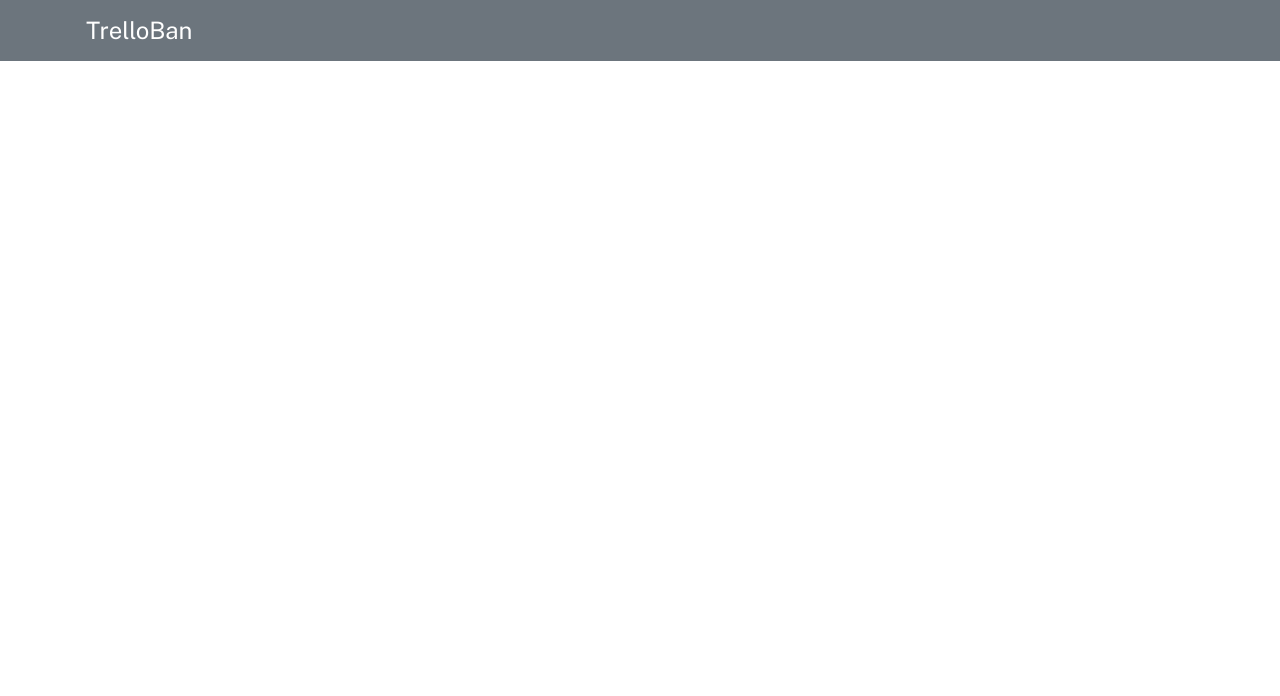
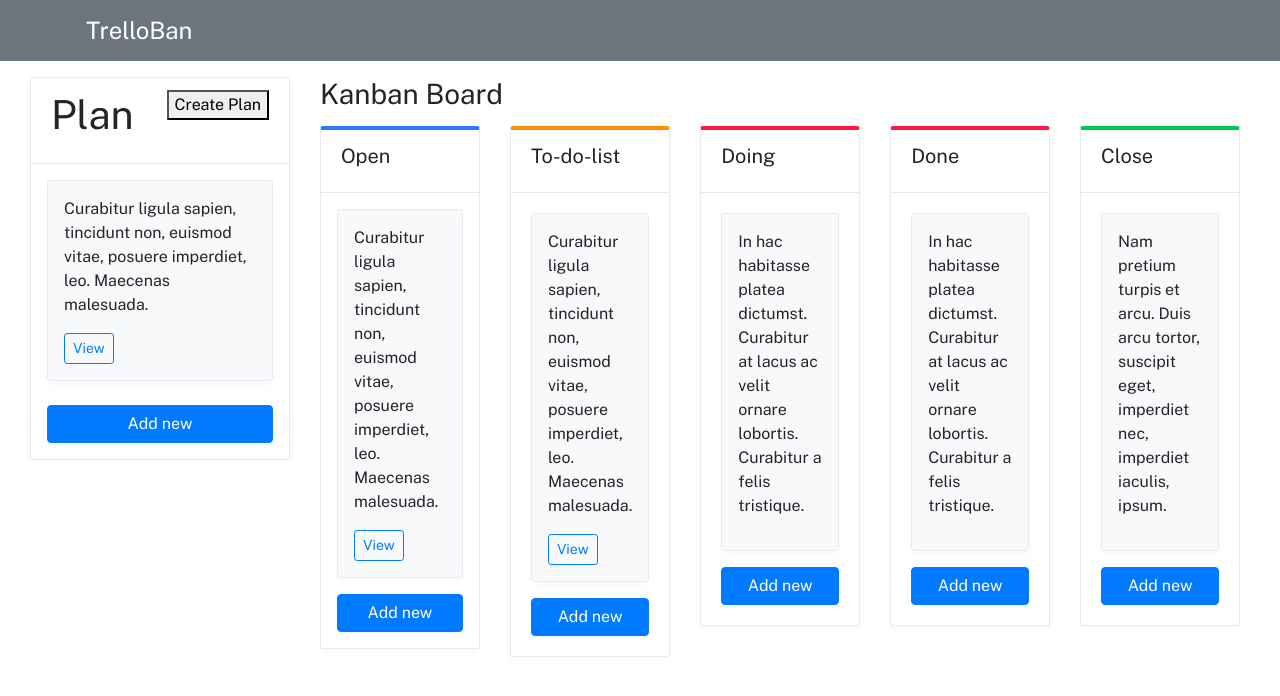
Before and after one commit to melvilleng/Assignment_1_User_Management_System, a React app in the folder client/: page /application/1 in a window 1280 px wide. Before the commit this address had no page. Built offline with nearby package versions, Linux system fonts and the light colour scheme.

Commit message:
create plan

```diff
--- a/client/src/App.css
+++ b/client/src/App.css
@@ -273,7 +273,7 @@ textarea.tall-textarea {
   text-align: center;
 }
 
-.card {
+.card-app {
   position: relative;
   width: 280px;
   min-height: 250px;
@@ -282,8 +282,93 @@ textarea.tall-textarea {
   transition: 1s ease;
   /* horizontal length, vertical length, Blur radius, spread, color */
   box-shadow: 2px 2px 6px 0px rgba(0, 0, 0, 0.5);
+  background-color: white;
 }
 
-.card:hover {
+.card-app:hover {
   transform: scale(1.1);
 }
+
+.card {
+  position: relative;
+  display: -ms-flexbox;
+  display: flex;
+  -ms-flex-direction: column;
+  flex-direction: column;
+  min-width: 0;
+  word-wrap: break-word;
+  background-color: #fff;
+  background-clip: border-box;
+  border: 1px solid #e5e9f2;
+  border-radius: 0.2rem;
+}
+
+.card-header:first-child {
+  border-radius: calc(0.2rem - 1px) calc(0.2rem - 1px) 0 0;
+}
+
+.card-header {
+  border-bottom-width: 1px;
+}
+
+.card {
+  margin-bottom: 1.5rem;
+  box-shadow: 0 0.25rem 0.5rem rgba(0, 0, 0, 0.025);
+}
+
+.card-header {
+  padding: 0.75rem 1.25rem;
+  margin-bottom: 0;
+  color: inherit;
+  background-color: #fff;
+  border-bottom: 1px solid #e5e9f2;
+}
+
+.card-border-primary {
+  border-top: 4px solid #2979ff;
+}
+
+.card-border-secondary {
+  border-top: 4px solid #efefef;
+}
+
+.card-border-success {
+  border-top: 4px solid #00c853;
+}
+
+.card-border-info {
+  border-top: 4px solid #3d5afe;
+}
+
+.card-border-warning {
+  border-top: 4px solid #ff9100;
+}
+
+.card-border-danger {
+  border-top: 4px solid #ff1744;
+}
+
+.card-border-light {
+  border-top: 4px solid #f8f9fa;
+}
+
+.card-border-dark {
+  border-top: 4px solid #6c757d;
+}
+
+.card-header {
+  border-bottom-width: 1px;
+}
+
+.card-title {
+  font-weight: 500;
+  margin-top: 0.1rem;
+}
+
+.flex-container {
+  display: flex;
+}
+
+.testcontainer {
+  max-width: 920px;
+}
--- /dev/null
+++ b/client/src/components/CreatePlan.js
@@ -0,0 +1,99 @@
+import React, { useState } from "react";
+import axios from "axios";
+import { useParams } from "react-router-dom";
+
+function CreatePlan() {
+  const current = new Date();
+  const date = `${current.getFullYear()}/${
+    current.getMonth() + 1
+  }/${current.getDate()}`;
+  const [plan_mvp_name, setPlanmvpname] = useState("");
+  const [startdate, setStartdate] = useState(date);
+  const [enddate, setEnddate] = useState(date);
+  const plan_app_Acronym = useParams();
+  console.log(plan_app_Acronym.appname);
+
+  const createNewPlan = () => {
+    axios
+      .post("/create_plan", {
+        plan_mvp_name: plan_mvp_name,
+        plan_start_date: startdate,
+        plan_end_date: enddate,
+        plan_app_Acronym: plan_app_Acronym.appname,
+      })
+      .then(() => {
+        console.log("success");
+        alert("success");
+      });
+  };
+  return (
+    <div>
+      <div id="create-application" className="container py-md-5">
+        <div className="row align-items-center">
+          <form>
+            <div className="form-group">
+              <label htmlFor="app-name-register" className="text-muted mb-1">
+                <small>Plan MVP Name</small>
+              </label>
+              <input
+                id="create-application-name"
+                className="form-control"
+                type="text"
+                placeholder="Enter the App Name"
+                onChange={(event) => {
+                  setPlanmvpname(event.target.value);
+                }}
+              />
+            </div>
+
+            <div className="form-group">
+              <label htmlFor="startdate" className="text-muted mb-1">
+                <small>Start Date</small>
+              </label>
+              <input
+                id="start-date"
+                className="form-control"
+                type="date"
+                placeholder="Start Date"
+                defaultValue={date}
+                onChange={(event) => {
+                  setStartdate(event.target.value);
+                }}
+              />
+            </div>
+
+            <div className="form-group">
+              <label htmlFor="enddate" className="text-muted mb-1">
+                <small>End Date</small>
+              </label>
+              <input
+                id="end-date"
+                className="form-control"
+                type="date"
+                placeholder="End Date"
+                defaultValue={date}
+                onChange={(event) => {
+                  setEnddate(event.target.value);
+                }}
+              />
+            </div>
+
+            <button
+              onClick={createNewPlan}
+              className="py-3 mt-4 btn btn-lg btn-success btn-block"
+            >
+              Create New Application
+            </button>
+          </form>
+        </div>
+      </div>
+      <div>
+        {/* <button className="button" onClick={}>
+          Back
+        </button> */}
+      </div>
+    </div>
+  );
+}
+
+export default CreatePlan;
--- /dev/null
+++ b/client/src/components/Kaabanboard.js
@@ -0,0 +1,163 @@
+import React from "react";
+import { Link, useParams } from "react-router-dom";
+
+function Kaabanboard() {
+  //   const current = new Date();
+  //   const date = `${current.getFullYear()}/${
+  //     current.getMonth() + 1
+  //   }/${current.getDate()}`;
+  const app_acronym = useParams();
+
+  return (
+    <main class="flex-container">
+      <div class="leftcontainer col-3">
+        <div class="col">
+          <div class="card">
+            <div class="card-header">
+              <div class="card-actions float-right">
+                <Link to={`/create-plan/${app_acronym.appname}`}>
+                  <button>Create Plan</button>
+                </Link>
+              </div>
+              <h1 class="card-title">Plan</h1>
+            </div>
+            <div class="card-body p-3">
+              <div class="card bg-light">
+                <div class="card-body p-3">
+                  <p>
+                    Curabitur ligula sapien, tincidunt non, euismod vitae,
+                    posuere imperdiet, leo. Maecenas malesuada.
+                  </p>
+
+                  <button class="btn btn-outline-primary btn-sm">View</button>
+                </div>
+              </div>
+
+              <button class="btn btn-primary btn-block">Add new</button>
+            </div>
+          </div>
+        </div>
+      </div>
+      <div class="testcontainer">
+        <div class="rightcontainer p-0">
+          <h1 class="h3 mb-3">Kanban Board</h1>
+          <div class="row">
+            <div class="col">
+              <div class="card card-border-primary">
+                <div class="card-header">
+                  <div class="card-actions float-right"></div>
+                  <h5 class="card-title">Open</h5>
+                </div>
+                <div class="card-body p-3">
+                  <div class="card mb-3 bg-light">
+                    <div class="card-body p-3">
+                      <p>
+                        Curabitur ligula sapien, tincidunt non, euismod vitae,
+                        posuere imperdiet, leo. Maecenas malesuada.
+                      </p>
+
+                      <button class="btn btn-outline-primary btn-sm">
+                        View
+                      </button>
+                    </div>
+                  </div>
+
+                  <button class="btn btn-primary btn-block">Add new</button>
+                </div>
+              </div>
+            </div>
+            <div class="col">
+              <div class="card card-border-warning">
+                <div class="card-header">
+                  <div class="card-actions float-right"></div>
+                  <h5 class="card-title">To-do-list</h5>
+                </div>
+                <div class="card-body">
+                  <div class="card mb-3 bg-light">
+                    <div class="card-body p-3">
+                      <p>
+                        Curabitur ligula sapien, tincidunt non, euismod vitae,
+                        posuere imperdiet, leo. Maecenas malesuada.
+                      </p>
+                      <div class="float-right mt-n1"></div>
+                      <button class="btn btn-outline-primary btn-sm">
+                        View
+                      </button>
+                    </div>
+                  </div>
+
+                  <button class="btn btn-primary btn-block">Add new</button>
+                </div>
+              </div>
+            </div>
+            <div class="col">
+              <div class="card card-border-danger">
+                <div class="card-header">
+                  <div class="card-actions float-right"></div>
+                  <h5 class="card-title">Doing</h5>
+                </div>
+                <div class="card-body">
+                  <div class="card mb-3 bg-light">
+                    <div class="card-body p-3">
+                      <p>
+                        In hac habitasse platea dictumst. Curabitur at lacus ac
+                        velit ornare lobortis. Curabitur a felis tristique.
+                      </p>
+                      <div class="float-right mt-n1"></div>
+                    </div>
+                  </div>
+
+                  <button class="btn btn-primary btn-block">Add new</button>
+                </div>
+              </div>
+            </div>
+            <div class="col">
+              <div class="card card-border-danger">
+                <div class="card-header">
+                  <div class="card-actions float-right"></div>
+                  <h5 class="card-title">Done</h5>
+                </div>
+                <div class="card-body">
+                  <div class="card mb-3 bg-light">
+                    <div class="card-body p-3">
+                      <p>
+                        In hac habitasse platea dictumst. Curabitur at lacus ac
+                        velit ornare lobortis. Curabitur a felis tristique.
+                      </p>
+                      <div class="float-right mt-n1"></div>
+                    </div>
+                  </div>
+
+                  <button class="btn btn-primary btn-block">Add new</button>
+                </div>
+              </div>
+            </div>
+            <div class="col">
+              <div class="card card-border-success">
+                <div class="card-header">
+                  <div class="card-actions float-right"></div>
+                  <h5 class="card-title">Close</h5>
+                </div>
+                <div class="card-body">
+                  <div class="card mb-3 bg-light">
+                    <div class="card-body p-3">
+                      <p>
+                        Nam pretium turpis et arcu. Duis arcu tortor, suscipit
+                        eget, imperdiet nec, imperdiet iaculis, ipsum.
+                      </p>
+                      <div class="float-right mt-n1"></div>
+                    </div>
+                  </div>
+
+                  <button class="btn btn-primary btn-block">Add new</button>
+                </div>
+              </div>
+            </div>
+          </div>
+        </div>
+      </div>
+    </main>
+  );
+}
+
+export default Kaabanboard;
--- a/client/src/components/ShowProfile.js
+++ b/client/src/components/ShowProfile.js
@@ -41,9 +41,11 @@ function ShowProfile() {
         <h1>{usernamestore}</h1>
       </div>
       <div className="memberDiv">
-        <button className="addIcon">
-          <span>Kaaban</span>
-        </button>
+        <Link to="/application">
+          <button className="addIcon">
+            <span>Kaaban</span>
+          </button>
+        </Link>
 
         <Link to="/UserProfile">
           <button className="addIcon">
--- a/client/src/index.js
+++ b/client/src/index.js
@@ -21,6 +21,8 @@ import CreateuserGroup from "./components/createusergroup";
 import ShowUsergroup from "./components/Listusergroup";
 import Application from "./components/Application";
 import CreateApplication from "./components/CreateApplication";
+import Kaabanboard from "./components/Kaabanboard";
+import CreatePlan from "./components/CreatePlan";
 
 Axios.defaults.baseURL = "http://localhost:3001";
 
@@ -60,6 +62,8 @@ function Main() {
             <Route path="/createusergroup" element={<CreateuserGroup />} />
             <Route path="/application" element={<Application />} />
             <Route path="/create-application" element={<CreateApplication />} />
+            <Route path="/application/:appname" element={<Kaabanboard />} />
+            <Route path="/create-plan/:appname" element={<CreatePlan />} />
           </Routes>
         </div>
       </BrowserRouter>
```
Also changed, not shown: client/src/components/Application.js (+6 -3 lines), server/index.js (+20 -0 lines).
